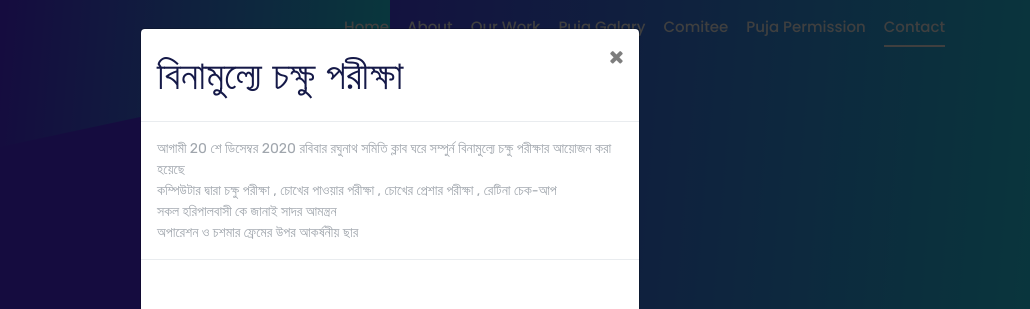
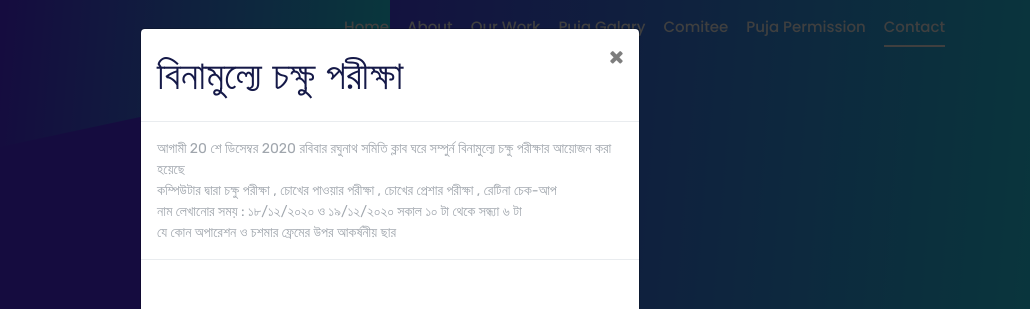
Before and after one commit to raghunathsamity2020/hrs, a plain HTML site: page index.html in a window 1280 px wide. Both pictures are taken after a click on the button "RECENT ACTIVITY". Shown: the top 309 px of the page, 250-1280 px from the left. Drawn offline with nearby package versions, Linux system fonts and the light colour scheme; files whose address does not match are found by name.

Commit message:
Update index.html

```diff
--- a/index.html
+++ b/index.html
@@ -108,8 +108,8 @@
         <div class="modal-body">
           আগামী 20 শে ডিসেম্বর 2020 রবিবার রঘুনাথ সমিতি ক্লাব ঘরে সম্পুর্ন বিনামুল্যে চক্ষু পরীক্ষার আয়োজন করা হয়েছে<br>
 	  কম্পিউটার দ্বারা চক্ষু পরীক্ষা , চোখের পাওয়ার পরীক্ষা , চোখের প্রেশার পরীক্ষা , রেটিনা চেক-আপ<br>
-	  সকল হরিপালবাসী কে জানাই সাদর আমন্ত্রন<br>
-	  অপারেশন ও চশমার ফ্রেমের উপর আকর্ষনীয় ছার<br>
+	  নাম লেখানোর সময় : ১৮/১২/২০২০ ও ১৯/১২/২০২০ সকাল ১০ টা থেকে সন্ধ্যা ৬ টা <br>
+	  যে কোন অপারেশন ও চশমার ফ্রেমের উপর আকর্ষনীয় ছার<br>
         </div>
 
         <!-- Modal footer -->
```
